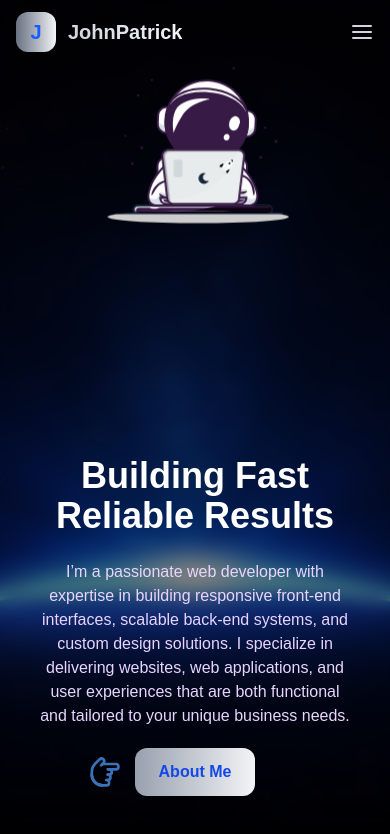
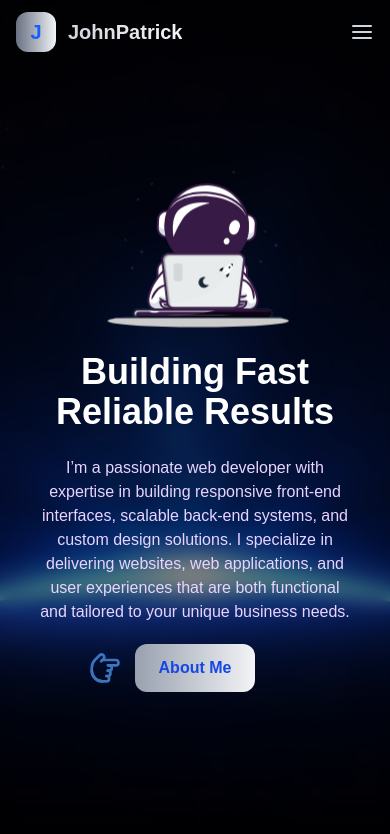
Before and after one commit to jpadelasalas/portfoliov2, a React (Vite) app: page / in a window 390 px wide. Shown: the top 834 px of the page. Built offline with nearby package versions, Linux system fonts and the light colour scheme.

Commit message:
Home and Portfolio

```diff
--- a/package.json
+++ b/package.json
@@ -14,9 +14,11 @@
     "framer-motion": "^12.23.13",
     "gsap": "^3.13.0",
     "lottie-react": "^2.4.1",
+    "lucide-react": "^0.544.0",
     "react": "^19.1.1",
     "react-dom": "^19.1.1",
-    "react-icons": "^5.5.0"
+    "react-icons": "^5.5.0",
+    "react-router-dom": "^7.9.1"
   },
   "devDependencies": {
     "@eslint/js": "^9.33.0",
--- a/src/App.jsx
+++ b/src/App.jsx
@@ -1,9 +1,16 @@
+import { BrowserRouter, Routes, Route } from "react-router-dom";
 import Home from "./components/Home";
+import Portfolio from "./components/Portfolio";
 
 function App() {
   return (
     <>
-      <Home />
+      <BrowserRouter>
+        <Routes>
+          <Route path="/" element={<Home />} />
+          <Route path="/portfoliov2" element={<Portfolio />} />
+        </Routes>
+      </BrowserRouter>
     </>
   );
 }
--- a/src/components/Home.jsx
+++ b/src/components/Home.jsx
@@ -13,7 +13,7 @@ const Home = () => {
         <Header />
 
         {/* Homepage Section */}
-        <section className="h-full flex flex-col-reverse xl:flex-row items-center justify-between lg:px-24 px-10 relative overflow-hidden">
+        <section className="h-full flex flex-col-reverse xl:flex-row items-center md:justify-between justify-center lg:px-24 px-10 relative overflow-hidden">
           {/* Left Section */}
           <div className="z-40 xl:w-1/2 w-full text-center xl:text-left xl:mb-0 mb-12">
             <motion.h1
@@ -64,7 +64,7 @@ const Home = () => {
               className="relative inline-block mt-5"
             >
               <button className="px-6 py-3 rounded-xl bg-gradient-to-r from-gray-400 to-gray-100 text-blue-700 font-bold hover:from-blue-700 hover:to-black hover:text-white transition-all duration-500">
-                About Me
+                <a href="portfoliov2">About Me</a>
               </button>
               <motion.div
                 className="absolute -left-10 top-1/2 -translate-y-1/2 text-blue-400"
@@ -100,7 +100,7 @@ const Home = () => {
             <Lottie
               animationData={robotAnimation}
               loop={true}
-              className="w-[80%] md:w-[60%] lg:w-[500px] h-auto"
+              className="w-[80%] md:w-[60%] lg:w-[1000px] h-auto"
             />
           </motion.div>
         </section>
--- /dev/null
+++ b/src/components/Portfolio.jsx
@@ -0,0 +1,12 @@
+import React from "react";
+
+const Portfolio = () => {
+  return (
+    <div>
+      dsadsa
+      <div>dsadsa</div>
+    </div>
+  );
+};
+
+export default Portfolio;
```
Also changed, not shown: 1 other file (tests, documents, lock files or other folders).
